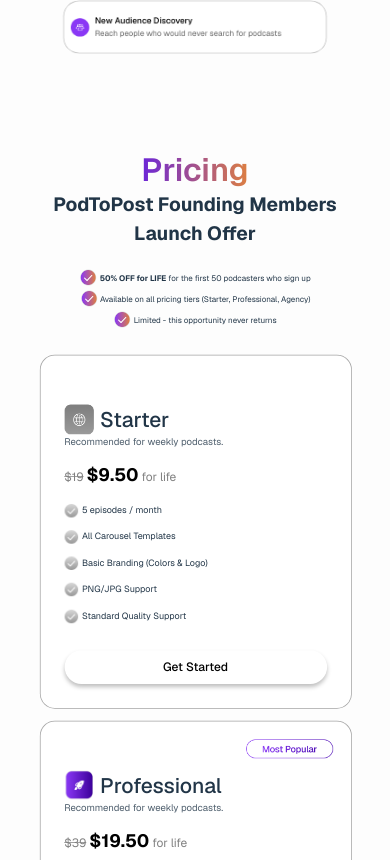
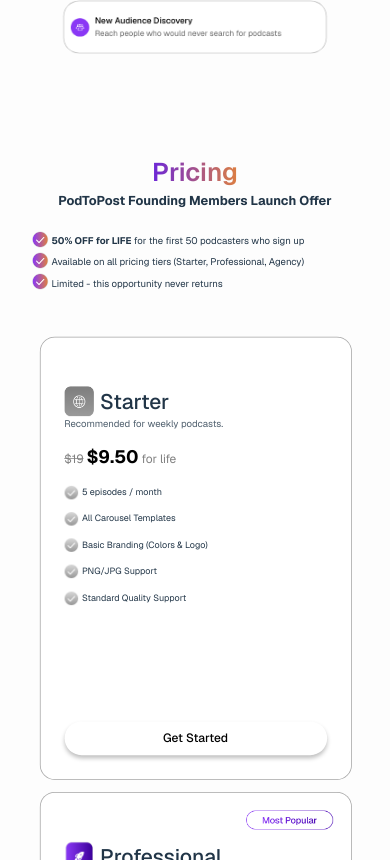
Before and after one commit to botkumar01/pod2posts, a React (Vite) app: page /home in a window 390 px wide. Shown: the part 3364-4224 px from the top of the page. Built offline with nearby package versions, Linux system fonts and the light colour scheme.

Commit message:
price cardn stadard height and list left to ryt

```diff
--- a/src/Pages/PricingPage.scss
+++ b/src/Pages/PricingPage.scss
@@ -1,9 +1,14 @@
-
-
+.info{
+// padding-left: 25%;
+display: flex !important;
+align-items: center;
+justify-content: center;
+gap: 1rem;
 .infoPoint {
     display: inline-flex;
-    justify-content: center;
-    align-items: center;
+    justify-content: left;
+    align-items: end;
+    text-align: left;
     gap: .15rem;
 
     img {
@@ -15,7 +20,7 @@
     span {
         font-size: .8rem;
     }
-}
+}}
 
 .pricing {
     margin-top: 8rem;
@@ -38,10 +43,10 @@
     }
 
     .info {
-        display: flex;
-        gap: 1rem;
-        justify-content: center;
-        align-items: center;
+        // display: flex;
+        // gap: 1rem;
+        // justify-content: center;
+        // align-items: center;
     }
 
     .tiers {
@@ -70,32 +75,42 @@
 @media screen and (max-width: 1100px) {
   .pricing {
     .info {
+      padding-left: 15%;
+
       max-width: 100%;
-    //   align-items: start;
       gap: 0.2rem;
-    //   margin: 10px auto;
-    margin-top: 20px;
-        flex-direction: column;
-    justify-content: flex-start;
-        align-items: center;
+      margin-top: 20px;
+      display: flex !important;
+      flex-direction: column;
+      text-align: end !important;  /* align text to right */
+      // align-items: start !important;  /* align items to left */
 
-      .infoPoint span {
-        font-size: 0.9rem;
+      .infoPoint {
+        width: 100%;            /* take full width */
+        text-align: left !important;       /* align text inside span left */
+
+        span {
+          // align-items: flex-start !important;
+          font-size: 1rem;
+          // text-align: left;     /* ensures span text is left-aligned */
+        }
       }
     }
 
     .tiers {
       align-items: center;
       flex-direction: column;
-    //   transform: scale(0.95); // slight shrink
     }
   }
 }
+
+
 
 /* Tablets / landscape phones */
 
 @media screen and (max-width: 768px) {
   .pricing {
+
      h1 {
 
 
@@ -112,6 +127,7 @@
     }
 
     .info {
+      padding-left: 20%;
       .infoPoint span {
         font-size: 0.8rem;
       }
@@ -122,6 +138,18 @@
   }
 }
 /* Small phones */
+@media screen and (max-width: 590px) {
+  .pricing{
+  .info {
+        padding-left: 10%;
+      .infoPoint span {
+
+        font-size: 0.7rem;
+
+      }
+    }}
+}
+
 @media screen and (max-width: 480px) {
   .pricing {
         h3 {
@@ -131,18 +159,21 @@
         text-align: center;
     }
     .info {
+        padding-left: 12%;
+      .infoPoint span {
 
-      .infoPoint span {
-        font-size: 0.5rem;
+        font-size: 0.7rem;
 
       }
     }
 
     .tiers {
 
-                margin-top: -10px;
+                margin-top: -80px;
 
-      transform: scale(0.95); // reduce scale at 480px
+
+      margin-bottom: -40%;
+      transform: scale(0.85); // reduce scale at 480px
     }
   }
 }
@@ -157,19 +188,30 @@
         text-align: center;
 
         span.gradient-text {
-            font-size: 2rem;
+            font-size: 1.6rem;
         }
     }
 
     h3 {
-        font-size: 1.2rem;
+        font-size: .8rem;
         max-width: max-content;
-        margin: 0 20px;
+        // margin: 0 20px;
+        // gap: 9.5rem;
         text-align: center;
+    }
+    .info{
+         padding-left: 8%;
+      .infoPoint span {
+
+        font-size: 0.6rem;
+
+
+    }
     }
 
     .tiers {
         margin-top: -180px;
+             margin-bottom: -20%;
 
         // gap: 9rem;
       transform: scale(0.75); // reduce more at 400px
--- a/src/components/PricingCard/PricingCard.scss
+++ b/src/components/PricingCard/PricingCard.scss
@@ -1,6 +1,3 @@
-
-
-
 .pricingCard {
     flex: 1;
     flex-grow: 1;
@@ -9,6 +6,7 @@
     justify-content: flex-start;
     align-items: flex-start;
     padding: 2rem;
+    min-height: 525px;
     width: 100px;
     min-width: 350px;
     // min-height: auto;
@@ -108,11 +106,14 @@
 }
 
 
-@media screen and (max-width: 1000px) {
+@media screen and (max-width: 1200px) {
 
     .pricingCard {
+        // width: 40%;
+        // height: 10px !important;
         display: flex;
         // align-items: ;
+
         h2 {
             font-size: 1.75rem;
         }
```
